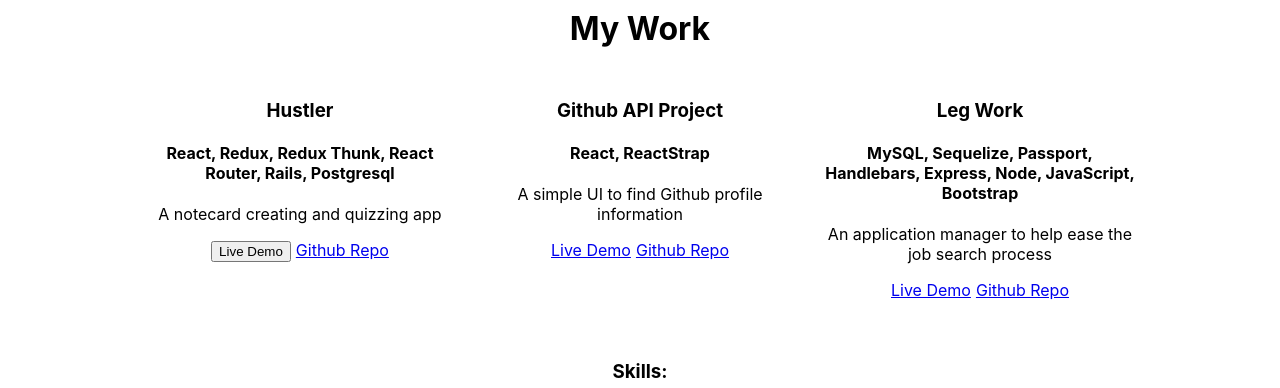
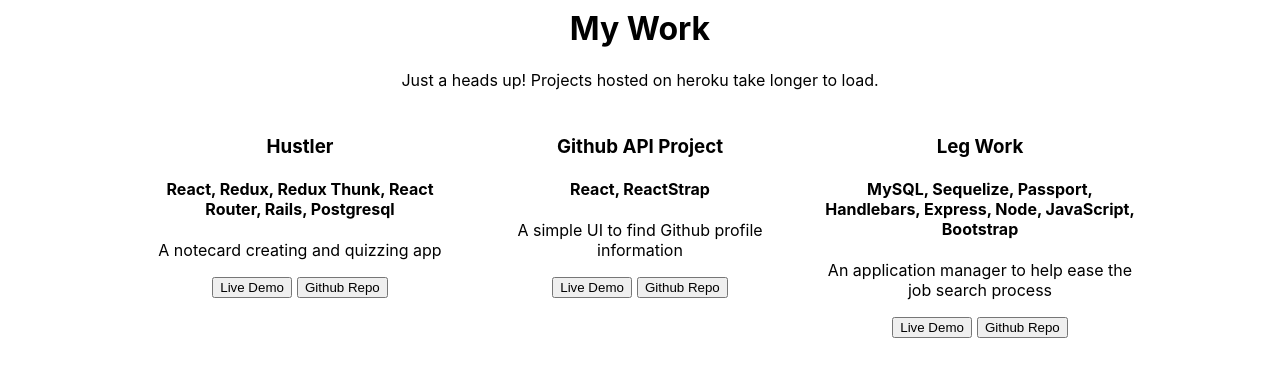
Before and after one commit to mmacdonald1/React-Portfolio, a React (Create React App) app: page / in a window 1280 px wide. Shown: the part 297-685 px from the top of the page. Built offline with nearby package versions, Linux system fonts and the light colour scheme; the HTML template or start-up script is replaced by a standard one.

Commit message:
open in new page

```diff
--- a/src/components/Project.js
+++ b/src/components/Project.js
@@ -1,16 +1,25 @@
-import React from 'react'
+import React,{Component} from 'react'
 import {Well, Button} from 'react-bootstrap'
 
-const Project = (props) => {
-  return(
-    <Well className="project-well">
-      <h3>{props.project.name}</h3>
-      <h4>{props.project.technologies}</h4>
-      <p>{props.project.description}</p>
-      <Button className="first-button" href={props.project.url} bsStyle="primary">Live Demo</Button>
-      <Button href={props.project.githubRepo} bsStyle="primary">Github Repo</Button>
-    </Well>
-  )
+class Project extends Component{
+  handleUrl=()=>{
+    window.open( this.props.project.url, "_blank")
+  }
+  handleGit=()=>{
+    window.open( this.props.project.githubRepo, "_blank")
+  }
+
+  render(){
+    return(
+      <Well className="project-well">
+        <h3>{this.props.project.name}</h3>
+        <h4>{this.props.project.technologies}</h4>
+        <p>{this.props.project.description}</p>
+        <Button className="first-button" onClick={this.handleUrl} bsStyle="primary">Live Demo</Button>
+        <Button onClick={this.handleGit} bsStyle="primary">Github Repo</Button>
+      </Well>
+    )
+  }
 }
 
 export default Project
--- a/src/containers/PortfolioContainer.js
+++ b/src/containers/PortfolioContainer.js
@@ -3,12 +3,13 @@ import Project from '../components/Project'
 
 class PortfolioContainer extends Component{
   state={
-    projects: [{name:"Hustler", technologies:"React, Redux, Redux Thunk, React Router, Rails, Postgresql", description:"A notecard creating and quizzing app", url:"", githubRepo:"https://github.com/mmacdonald1/hustler-frontend"},{name:"Github API Project", technologies:"React, ReactStrap", description:"A simple UI to find Github profile information", url:"https://mmacdonald1.github.io/Github-API-Project/", githubRepo:"https://github.com/mmacdonald1/Github-API-Project"}, {name:"Leg Work", technologies:"MySQL, Sequelize, Passport, Handlebars, Express, Node, JavaScript, Bootstrap", description:"An application manager to help ease the job search process", url:"https://legwork.herokuapp.com/", githubRepo:"https://github.com/mmacdonald1/Leg-Work"}]
+    projects: [{name:"Hustler", technologies:"React, Redux, Redux Thunk, React Router, Rails, Postgresql", description:"A notecard creating and quizzing app", url:"https://github.com/mmacdonald1/hustler-frontend", githubRepo:"https://github.com/mmacdonald1/hustler-frontend"},{name:"Github API Project", technologies:"React, ReactStrap", description:"A simple UI to find Github profile information", url:"https://mmacdonald1.github.io/Github-API-Project/", githubRepo:"https://github.com/mmacdonald1/Github-API-Project"}, {name:"Leg Work", technologies:"MySQL, Sequelize, Passport, Handlebars, Express, Node, JavaScript, Bootstrap", description:"An application manager to help ease the job search process", url:"https://legwork.herokuapp.com/", githubRepo:"https://github.com/mmacdonald1/Leg-Work"}]
   }
   render(){
     return(
       <div id="projects">
         <h1>My Work</h1>
+        <p> Just a heads up! Projects hosted on heroku take longer to load. </p>
         <div className="project-container">
           {this.state.projects.map((project, index) => <Project key={index} project={project}/>)}
         </div>
```
